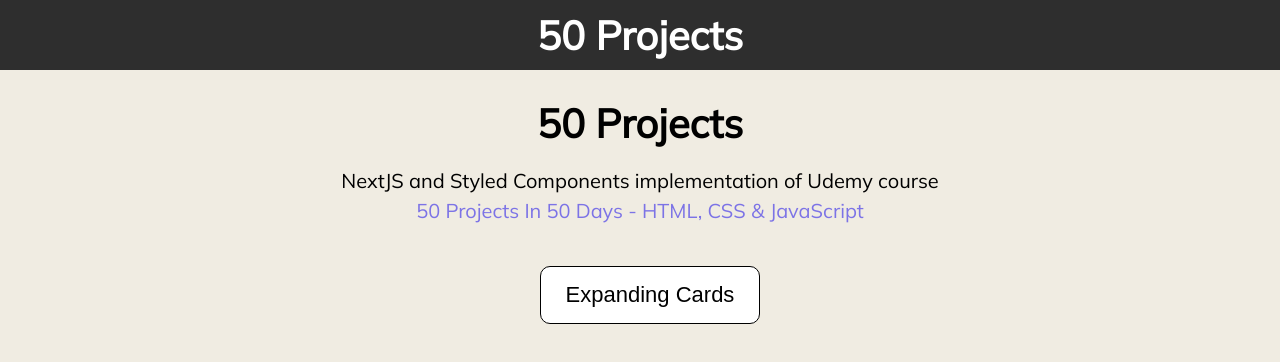
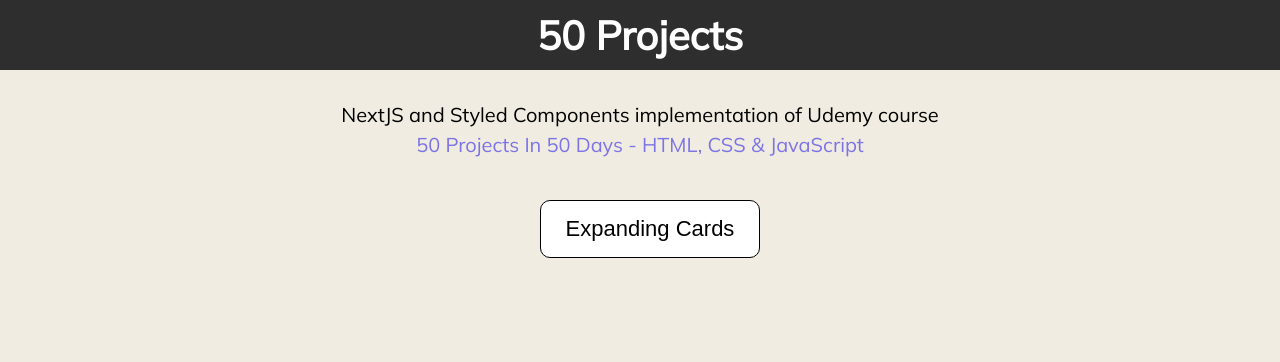
Before and after one commit to EdTimmer/50-projects-nextjs-app, a Next.js app: page / in a window 1280 px wide. Shown: the top 362 px of the page. Built offline with nearby package versions, Linux system fonts and the light colour scheme.

Commit message:
updated title display

```diff
--- a/components/NavBar/NavBar.css.ts
+++ b/components/NavBar/NavBar.css.ts
@@ -43,4 +43,5 @@
   grid-column: 2 / 3;
   place-self: center;
   color: white;
+  text-transform: capitalize;
 `
--- a/components/NavBar/NavBar.tsx
+++ b/components/NavBar/NavBar.tsx
@@ -6,14 +6,17 @@
 const NavBar = () => {
   const router = useRouter()
   const isHomePage = router.pathname === '/'
+  const pathname = router.pathname
+  const titleString = pathname.replace("-", " ").replace('/', '')
+  const title = pathname === '/' ? '50 Projects' : titleString
 
   return (
     <NavBarContainer>
-      <Title>50 Projects</Title>
+      <Title>{title}</Title>
       {!isHomePage && (
         <Link href="/">
           <NavLinkButton>
-            <ButtonLabel>Home</ButtonLabel>
+            <ButtonLabel>50 Projects</ButtonLabel>
           </NavLinkButton>
         </Link>
       )}
--- a/pages/index.tsx
+++ b/pages/index.tsx
@@ -3,7 +3,6 @@
 import {
   Container,
   Main,
-  Title,
   Description,
   WebLink,
 } from '../styles/sharedstyles';
@@ -18,8 +17,6 @@
       </Head>
 
       <Main>
-        <Title>50 Projects</Title>
-
         <Description>
           NextJS and Styled Components implementation of Udemy course
         </Description>
--- a/styles/sharedstyles.tsx
+++ b/styles/sharedstyles.tsx
@@ -20,14 +20,6 @@
   align-items: center;
 `
 
-const Title = styled.h1`
-  margin: 0 0 2rem 0;
-  line-height: 1.15;
-  font-size: 4rem;
-  text-align: center;
-  text-decoration: none;
-`
-
 const WebLink = styled.a`
   color: ${colors.darkPurple};
   text-decoration: none;
@@ -46,4 +38,4 @@
   font-size: 2rem;
 `
 
-export { Container, Main, Title, Description, WebLink }
+export { Container, Main, Description, WebLink }
```
